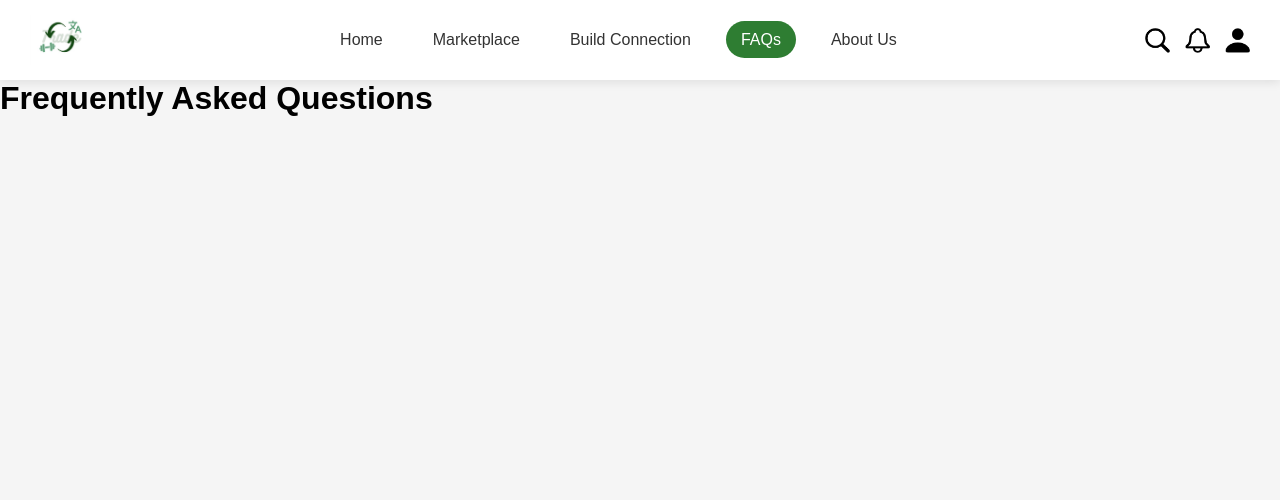
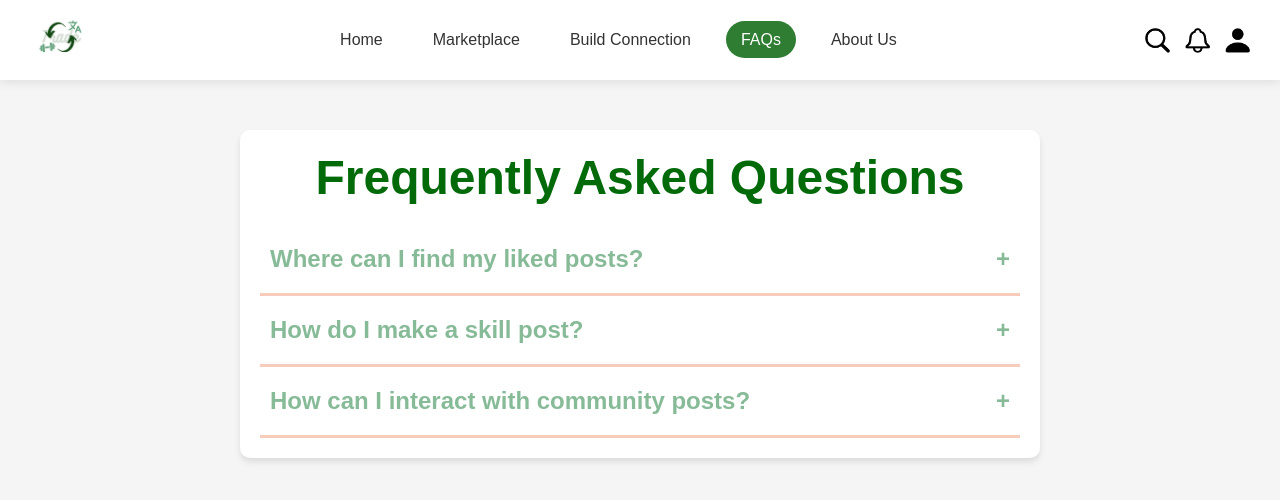
Before and after one commit to dylanlewis12/TradeCircle, a React (Vite) app: page / in a window 1280 px wide. Both pictures are taken after a click on the link "FAQs". Shown: the top 500 px of the page. Built offline with nearby package versions, Linux system fonts and the light colour scheme.

Commit message:
faq page nav, functionality, and styling

```diff
--- a/src/App.jsx
+++ b/src/App.jsx
@@ -1,6 +1,8 @@
 import { useState } from "react";
 import "./App.css";
 import Marketplace from "./Marketplace";
+
+import FAQs from "./FAQ";
 
 function App() {
   const [activePage, setActivePage] = useState("Home");
@@ -91,7 +93,7 @@ function App() {
         {activePage === "Marketplace" && <Marketplace />}{" "}
         {/* Marketplace Page */}
         {activePage === "Build Connection" && <h1>Connect with Others</h1>}
-        {activePage === "FAQs" && <h1>Frequently Asked Questions</h1>}
+        {activePage === "FAQs" && <FAQs/> }
         {activePage === "About Us" && <h1>About Our Platform</h1>}
       </main>
     </div>
--- /dev/null
+++ b/src/FAQ.css
@@ -0,0 +1,69 @@
+.faqs {
+    font-family: Arial, Helvetica, sans-serif;
+    margin: 0;
+    padding: 0;
+}
+
+.faqSection {
+    max-width: 800px;
+    margin: 50px auto;
+    padding: 20px;
+    background: #fff;
+    border-radius: 10px;
+    box-shadow: 0 4px 6px rgba(0, 0, 0, 0.1);
+}
+
+.faqTitle {
+    text-align: center;
+    font-size: 2rem;
+    margin-bottom: 20px;
+    color: #026a09;
+}
+
+.faqItem {
+    border-bottom: 3px solid #f8ccbb;
+    padding: 10px 0;
+}
+
+.faqQuestion {
+    background: none;
+    border: none;
+    width: 100%;
+    text-align: left;
+    font-size: 1.5rem;
+    font-weight: bold;
+    color: #87bb98;
+    cursor: pointer;
+    padding: 10px;
+    display: flex;
+    align-items: center;
+    justify-content: space-between;
+    transition: all 0.3s ease;
+}
+
+.faqQuestion:hover {
+    color: #588767;
+}
+
+.faqIcon {
+    font-size: 1.5rem;
+    color: #87bb98;
+}
+
+.faqAnswer {
+    padding: 10px;
+    font-size: 1.1rem;
+    color: #555;
+    animation: fadeIn 0.3s ease-in-out;
+}
+
+@keyframes fadeIn {
+    from {
+        opacity: 0;
+        transform: translateY(-5px);
+    }
+    to {
+        opacity: 1;
+        transform: translateY(0);
+    }
+}
--- /dev/null
+++ b/src/FAQ.jsx
@@ -0,0 +1,41 @@
+import React, { useState } from 'react';
+import "./FAQ.css";
+
+function FAQ() {
+    const [openIndex, setOpenIndex] = useState(null);
+
+    const toggleFAQ = (index) => {
+        setOpenIndex(openIndex === index ? null : index);
+    };
+
+    const faqData = [
+        { question: "Where can I find my liked posts?", answer: "You can find them on the Community page! Just click the menu in the bottom right, and go to 'Likes' next to the heart icon." },
+        { question: "How do I make a skill post?", answer: "Go to the Marketplace page and click on 'Post My Skill' to create a skill post." },
+        { question: "How can I interact with community posts?", answer: "You can like, comment, or share posts by clicking on the respective buttons." },
+    ];
+
+    return (
+        <div className='faqs'>
+            <section className='faqSection'>
+                <div className='faqTitle'>
+                    <h1>Frequently Asked Questions</h1>
+                </div>
+                {faqData.map((item, index) => (
+                    <div className='faqItem' key={index}>
+                        <button className='faqQuestion' onClick={() => toggleFAQ(index)}>
+                            {item.question}
+                            <span className='faqIcon'>{openIndex === index ? "-" : "+"}</span>
+                        </button>
+                        {openIndex === index && (
+                            <div className='faqAnswer'>
+                                <p>{item.answer}</p>
+                            </div>
+                        )}
+                    </div>
+                ))}
+            </section>
+        </div>
+    );
+}
+
+export default FAQ;
```
